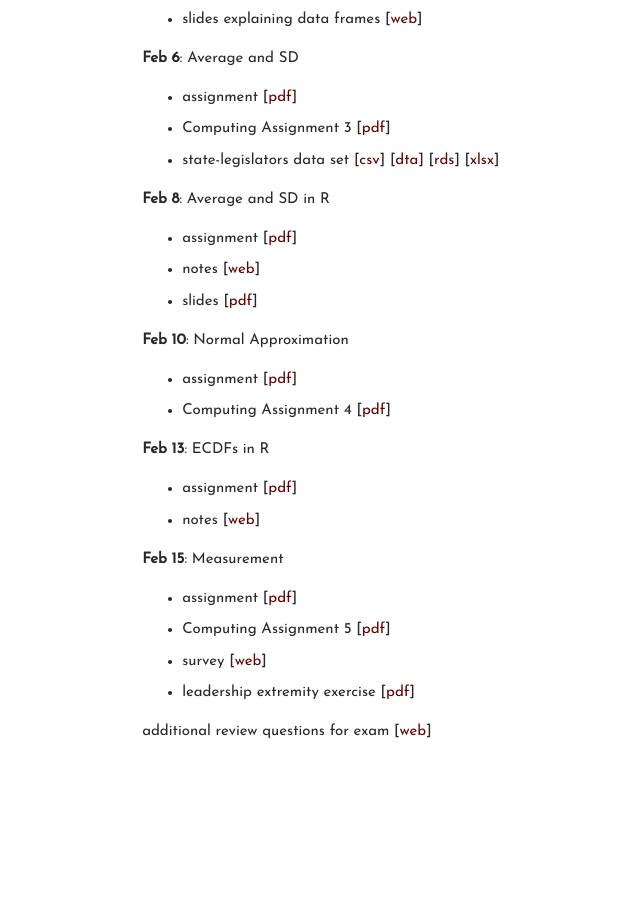
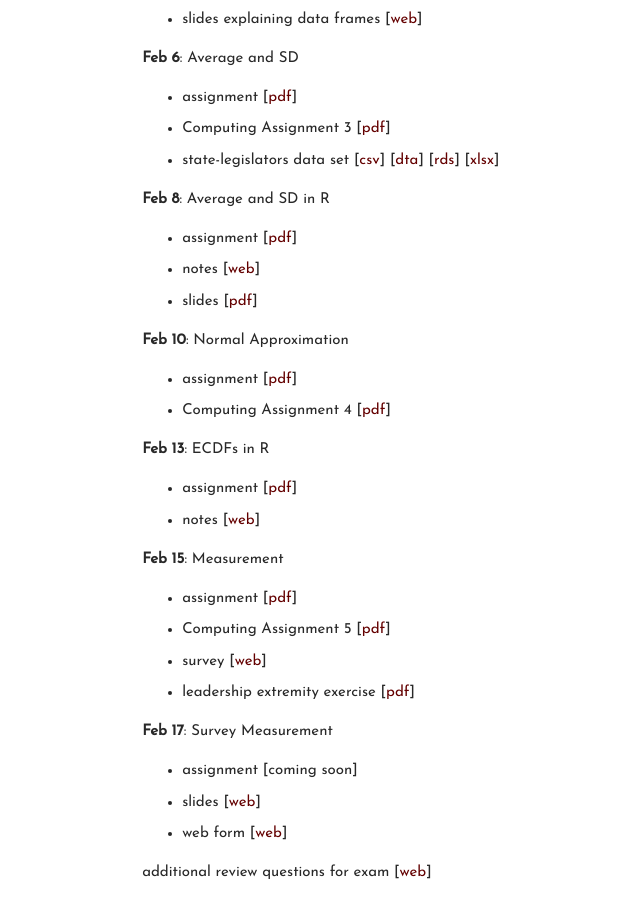
Before and after one commit to carlislerainey/carlislerainey.github.io, a Jekyll site: the page built from teaching/pols-209/index.md, in a window 1280 px wide and 900 px high, scrolled down 2187 px. Shown: the whole window, without its empty margins (320-960 px from the left). Built offline with Jekyll 4.4.1, drawn with Linux system fonts in a browser that asks for light colours; before the commit the page ends 2946 px from its top, so only the background shows below that.

Commit message:
update 209

```diff
--- a/teaching/pols-209/index.md
+++ b/teaching/pols-209/index.md
@@ -103,4 +103,9 @@ Tuesday, 2-4pm
 - survey [[web](https://tamu.qualtrics.com/SE/?SID=SV_eM3uWqJShw9E7MV)]
 - leadership extremity exercise [[pdf](files/leadership-extremity.pdf)]
 
+**Feb 17**: Survey Measurement
+- assignment [coming soon]
+- slides [[web](https://www.dropbox.com/s/evg4yfxyn5w1mh9/measures-annotations-2017-02-15.pdf?dl=0)]
+- web form [[web](https://docs.google.com/forms/d/e/1FAIpQLSewo-cwbC-wvqY7N0_-5Ylxuypqc3VnqhxS0JuVebNnxmkPog/viewform#responses)]
+
 additional review questions for exam [[web](https://docs.google.com/document/d/1qaPadMhKrYBhuk9zGA8T7llP3wkxbenGt8G14pkfpno/edit?usp=sharing)]
```
